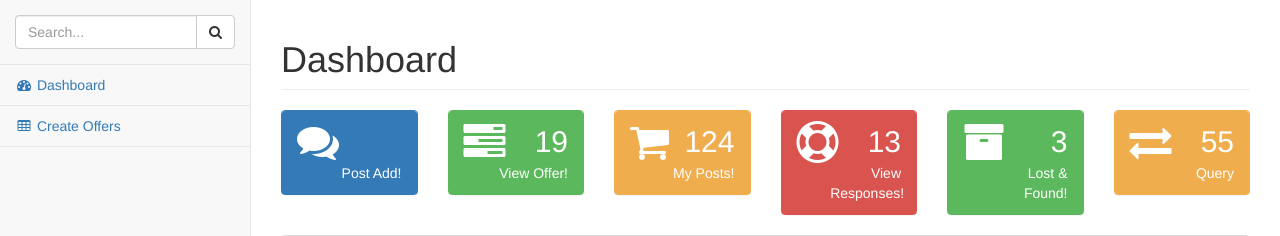
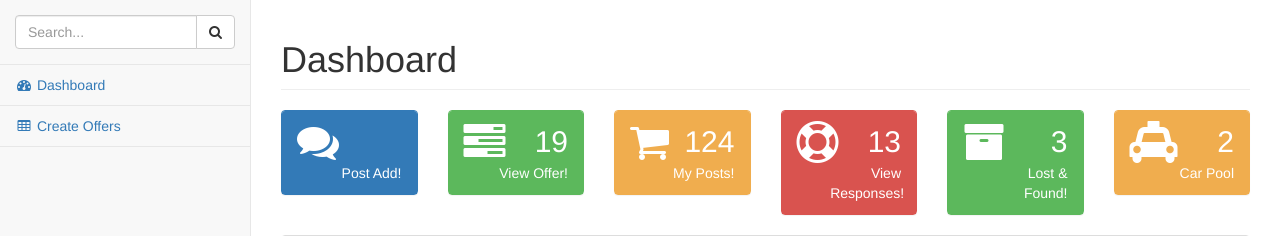
Before and after one commit to Viplock/xpnmarketplace, an ASP.NET MVC app: page / in a window 1280 px wide. Shown: the part 51-287 px from the top of the page. Run offline with ASP.NET Core 8 and stand-ins for ASP.NET MVC 5, Linux system fonts and the light colour scheme; the project's own start-up code is not run, and a stand-in starts its controllers and pages; some libraries are stand-ins or nearby versions.

Commit message:
added new menu for car pool

```diff
--- a/XpnMarketPlace/Views/Dashboard/Index.cshtml
+++ b/XpnMarketPlace/Views/Dashboard/Index.cshtml
@@ -248,11 +248,11 @@
                             <div class="panel-heading">
                                 <div class="row">
                                     <div class="col-xs-3">
-                                        <i class="fa fa-exchange fa-3x"></i>
+                                        <i class="fa fa-cab fa-3x"></i>
                                     </div>
                                     <div class="col-xs-9 text-right">
-                                        <div class="huge">55</div>
-                                        <div>Query</div>
+                                        <div class="huge">2</div>
+                                        <div>Car Pool</div>
                                     </div>
                                 </div>
                             </div>
```
